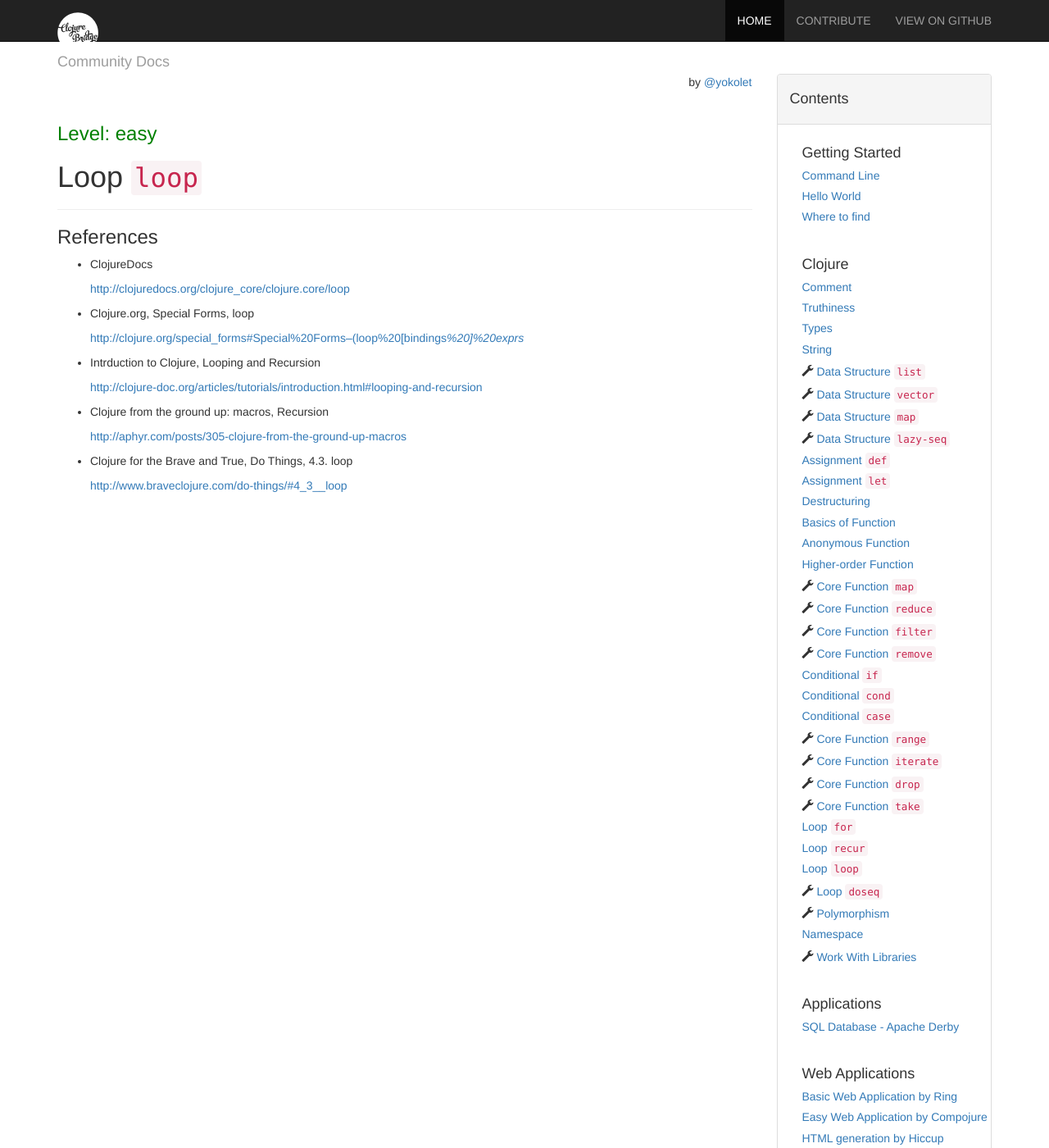
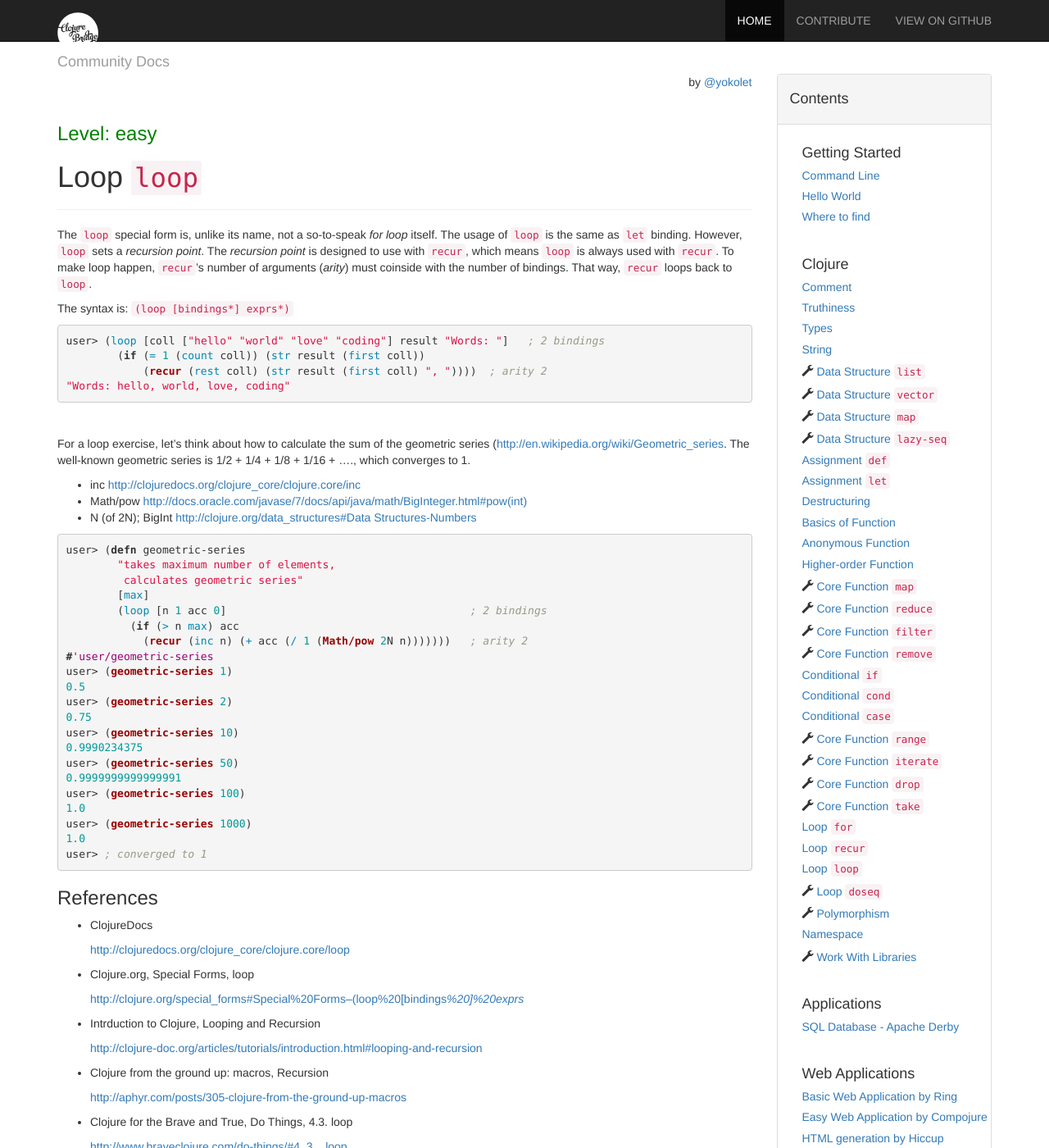
Before and after one commit to ClojureBridge/community-docs, a Jekyll site: the page built from docs/clojure/loop.md, in a window 1280 px wide and 1400 px high. Shown: the whole window at 82% size. Built offline with Jekyll 4.4.1, drawn with Linux system fonts in a browser that asks for light colours; nearby versions of some CDN libraries.

Commit message:
Adds loop section

```diff
--- a/docs/clojure/loop.md
+++ b/docs/clojure/loop.md
@@ -6,7 +6,54 @@ level: easy
 author: yokolet
 ---
 
+The `loop` special form is, unlike its name, not a so-to-speak *for loop* itself.
+The usage of `loop` is the same as [`let`]({{ site.baseurl}}/docs/clojure/let/) binding.
+However, `loop` sets a *recursion point*.
+The *recursion point* is designed to use with [`recur`]({{ site.baseurl}}/docs/clojure/recur/),
+which means `loop` is always used with `recur`.
+To make loop happen, `recur`'s number of arguments (*arity*) must coinside with the number of bindings. That way, `recur` loops back to `loop`.
 
+
+The syntax is: `(loop [bindings*] exprs*)`
+
+{% highlight clojure %}
+user> (loop [coll ["hello" "world" "love" "coding"] result "Words: "]   ; 2 bindings
+        (if (= 1 (count coll)) (str result (first coll))
+            (recur (rest coll) (str result (first coll) ", "))))  ; arity 2
+"Words: hello, world, love, coding"
+{% endhighlight %}
+<br/>
+
+For a loop exercise, let's think about how to calculate the sum of the geometric series ([http://en.wikipedia.org/wiki/Geometric_series](http://en.wikipedia.org/wiki/Geometric_series).
+The well-known geometric series is 1/2 + 1/4 + 1/8 + 1/16 + ...., which converges to 1.
+
+  - inc [http://clojuredocs.org/clojure_core/clojure.core/inc](http://clojuredocs.org/clojure_core/clojure.core/inc)
+  - Math/pow [http://docs.oracle.com/javase/7/docs/api/java/math/BigInteger.html#pow(int)](http://docs.oracle.com/javase/7/docs/api/java/math/BigInteger.html#pow(int))
+  - N (of 2N); BigInt [http://clojure.org/data_structures#Data Structures-Numbers](http://clojure.org/data_structures#Data Structures-Numbers)
+
+{% highlight clojure %}
+user> (defn geometric-series
+        "takes maximum number of elements,
+         calculates geometric series"
+        [max]
+        (loop [n 1 acc 0]                                      ; 2 bindings
+          (if (> n max) acc
+            (recur (inc n) (+ acc (/ 1 (Math/pow 2N n)))))))   ; arity 2
+#'user/geometric-series
+user> (geometric-series 1)
+0.5
+user> (geometric-series 2)
+0.75
+user> (geometric-series 10)
+0.9990234375
+user> (geometric-series 50)
+0.9999999999999991
+user> (geometric-series 100)
+1.0
+user> (geometric-series 1000)
+1.0
+user> ; converged to 1
+{% endhighlight %}
 
 ### References
 
```
Also changed, not shown: docs/clojure/let.md (+1 -1 lines).
